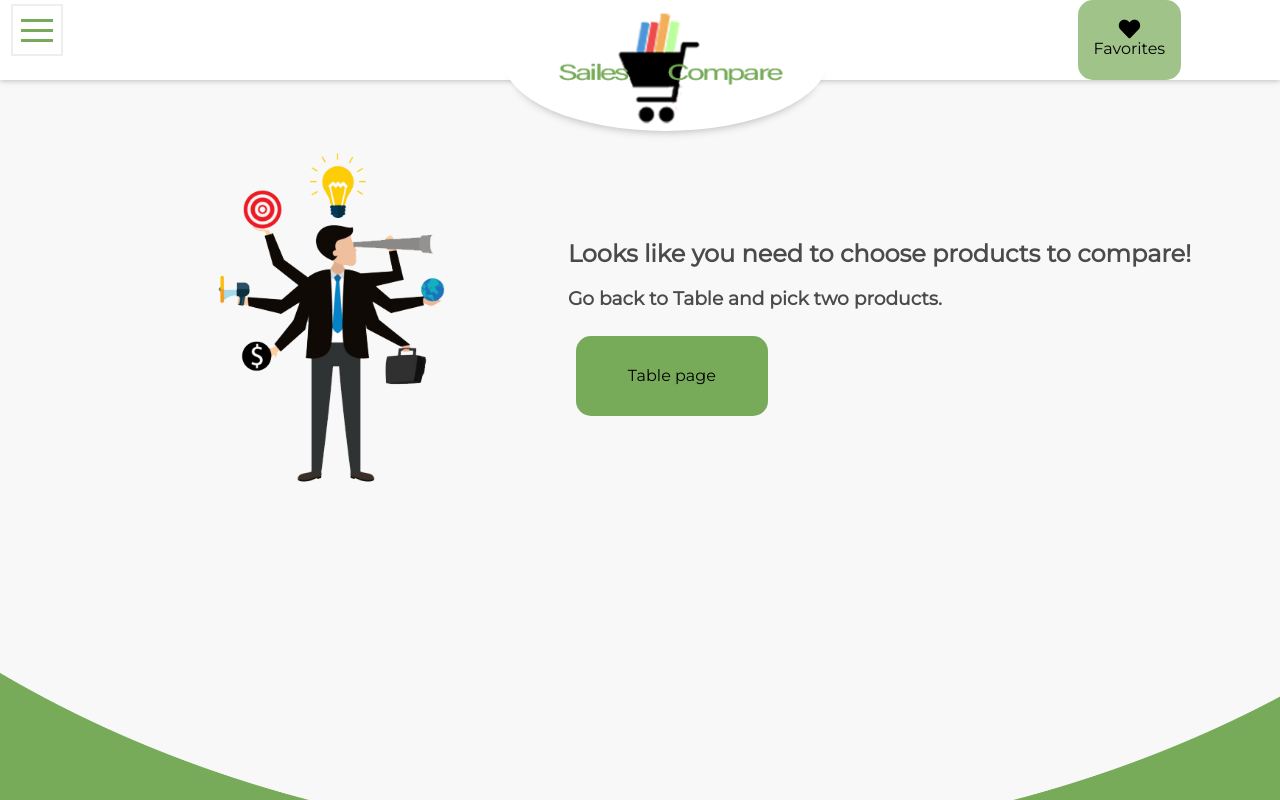
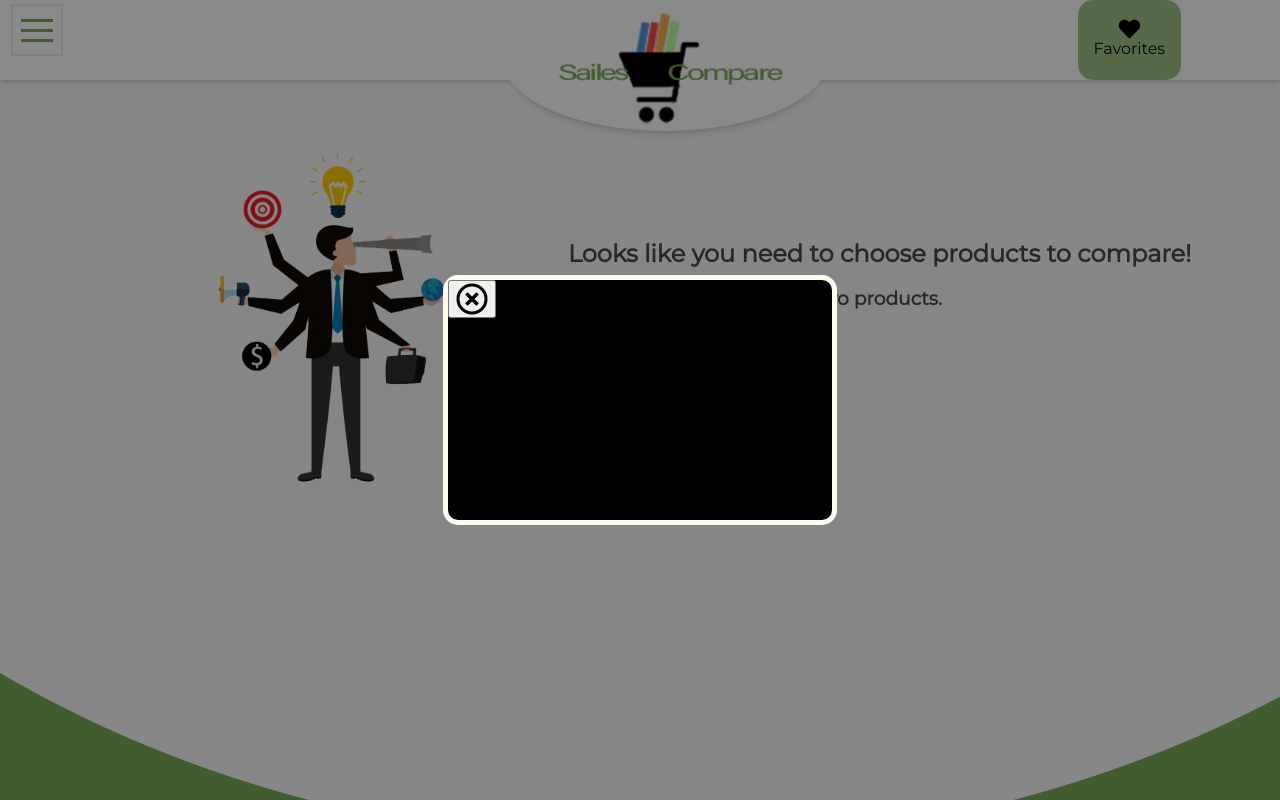
Before and after one commit to orisailes/Appleseeds-Bootcamp, a React (Create React App) app in the folder mid course project/: page /compare in a window 1280 px wide. Built offline with nearby package versions, Linux system fonts and the light colour scheme.

Commit message:
file adding

```diff
--- /dev/null
+++ b/mid course project/src/components/Adv.js
@@ -0,0 +1,15 @@
+import React from 'react'
+import './css/adv.css'
+const Adv = () => {
+    return (
+        <div className="adv-background">
+            <div className="adv-content">
+                <div className="adv">
+                <button><i className="far fa-times-circle fa-2x"></i></button>
+                </div>
+            </div>
+        </div>
+    )
+}
+
+export default Adv
--- a/mid course project/src/components/BarChart.js
+++ b/mid course project/src/components/BarChart.js
@@ -2,8 +2,6 @@ import React from 'react'
 import { Bar } from 'react-chartjs-2'
 
 function myBar({ product, color }) {
-
-    console.log(window.clien)
 
     return (
         <>
--- a/mid course project/src/components/Compare.js
+++ b/mid course project/src/components/Compare.js
@@ -1,19 +1,22 @@
-import React from 'react'
+import React, { useEffect,useState } from 'react'
 import CompareCards from './CompareCards'
 import { Link } from 'react-router-dom'
 import './css/compare.css'
 import MainImg from '../img/navImg.png'
+import Adv from './Adv'
 
 
 // get the term and company name from table component!!
 
 function Compare(props) {
+
+    const [showAd, setShowAd] = useState(false)
     let products = null;
     const dataGet = props.location.products; // get from table
     const dataFromLocalStorage = localStorage.getItem('products')
     if (dataGet) {
         products = dataGet;
-        localStorage.clear();
+        localStorage.removeItem('products')
         localStorage.setItem('products', JSON.stringify(dataGet));
     }
     if (dataGet && !localStorage.products) {
@@ -23,6 +26,13 @@ function Compare(props) {
     if (!dataGet && localStorage.products) {
         products = JSON.parse(dataFromLocalStorage);
     }
+
+    useEffect(() => {
+        setTimeout(() => {
+            setShowAd(true);
+            console.log(`adv poped`);
+        }, 3000);
+    }, [])
 
     return (
         <>
@@ -40,9 +50,14 @@ function Compare(props) {
                     </div>
                     :
                     <div className="product-cards">
-                        <CompareCards />
+                        {/* <CompareCards /> */}
                         <Link to="/compare"><button className="compare-clear-btn" onClick={() => { localStorage.clear() }}>Clear products</button></Link>
                     </div>
+                }
+                {showAd &&
+                    <>
+                       <Adv/>
+                    </>
                 }
             </div>
         </>
--- a/mid course project/src/components/CompareCards.js
+++ b/mid course project/src/components/CompareCards.js
@@ -9,7 +9,6 @@ function CompareCard() {
 
     let data = localStorage.getItem('products')
     data = JSON.parse(data);
-    console.log(data)
     return (
         <div key={data} className="compare-cards">
             <div className="flex columns">
--- a/mid course project/src/components/InfoCards.js
+++ b/mid course project/src/components/InfoCards.js
@@ -14,14 +14,28 @@ function Cards({ product, company }) {
         אנליסט: אנליסט,
         הראל: הראל,
     }
-
+    debugger;
+    let userFavoriteItems = JSON.parse(localStorage.getItem('favorites')) || [];
+    userFavoriteItems = userFavoriteItems.map(item => item.id)
     const handleSave = (e) => {
         const classes = e.currentTarget.className;
         classes.split(' ').includes('green') ?
             e.currentTarget.classList.remove('green') :
             e.currentTarget.classList.add('green');
+        debugger;
+        // let helper = JSON.parse(localStorage.getItem('favorites')) || [];
+        // helper.push(product)
+        // localStorage.setItem('favorites', JSON.stringify(helper));
+        userFavoriteItems = JSON.parse(localStorage.getItem('favorites')) || [];
+        if (userFavoriteItems.length) {
+            userFavoriteItems = userFavoriteItems.map(item => item.id)
+        }
+        console.log(product)
         let helper = JSON.parse(localStorage.getItem('favorites')) || [];
-        helper.push(product)
+        if (!userFavoriteItems.includes(product.id)) helper.push(product)
+        else {
+            helper = helper.filter((item) => item.id !== product.id)
+        }
         localStorage.setItem('favorites', JSON.stringify(helper));
     }
     return (
@@ -29,7 +43,7 @@ function Cards({ product, company }) {
             <div className="product-info-card-header-wrapper">
                 <h2 className="product-info-card-header">{product.name}</h2>
                 <img className="product-info-card-image" src={images[company]} alt={company} />
-                <button className="info-card-add-to-favorite" onClick={(e) => handleSave(e)}><i className="far fa-heart fa-2x"></i> <i className="fas fa-plus fa-lg"></i></button>
+                <button className={`info-card-add-to-favorite ${userFavoriteItems.includes(product.id) ? "green" : ""}`} onClick={(e) => handleSave(e)}><i className="far fa-heart fa-2x"></i> <i className="fas fa-plus fa-lg"></i></button>
             </div>
             <div className="product-info-card-wrapper">
                 <div className="product-info-card">
--- a/mid course project/src/components/Table.js
+++ b/mid course project/src/components/Table.js
@@ -155,7 +155,6 @@ function Table() {
         if (action === 'compare') {
             let temp;
             //* validation and delete if double click.
-            debugger
             switch (productsToCompare.length) {
                 case 0:
                     found.push(company)
@@ -188,7 +187,6 @@ function Table() {
                     break;
             }
         } else if (action === 'save') {
-            debugger;
             let userFavoriteItems = JSON.parse(localStorage.getItem('favorites')) || [];
             if (userFavoriteItems.length) {
                 userFavoriteItems = userFavoriteItems.map(item => item.id)
@@ -198,7 +196,6 @@ function Table() {
             else{
                 helper = helper.filter((item)=>item.id !==id)
             }
-            console.log(helper)
             localStorage.setItem('favorites', JSON.stringify(helper));
         }
     }
@@ -366,13 +363,13 @@ function Table() {
                             <td>{item.id || 'N/A'}</td>
                             <td>{item.name || 'N/A'}</td>
                             <td>{item.manageBy || 'N/A'}</td>
-                            <td className={(item.avgAnnnualManagmentFee > 0.01 && item.avgAnnnualManagmentFee < 0.3) && "green"}>{item.avgAnnnualManagmentFee || 'N/A'}</td>
-                            <td className={(item.thisMonthYield > 2) ? "green" : item.thisMonthYield < -0.7 && "red"}>{item.thisMonthYield || 'N/A'}</td>
+                            <td className={(item.avgAnnnualManagmentFee > 0.01 && item.avgAnnnualManagmentFee < 0.3) ? "green" : ""}>{item.avgAnnnualManagmentFee || 'N/A'}</td>
+                            <td className={(item.thisMonthYield > 2) ? "green" : item.thisMonthYield < -0.7 ? "red" : ""}>{item.thisMonthYield || 'N/A'}</td>
                             <td>{item.yearToDateYield || 'N/A'}</td>
-                            <td className={(item.avgAnnualYield3Years > 7 && item.avgAnnualYield3Years > 0.01) ? "green" : (item.avgAnnualYield3Years < 1 && item.avgAnnualYield3Years > 0.01) && "red"}>{item.avgAnnualYield3Years || 'N/A'}</td>
-                            <td className={(item.avgAnnualYield5Years > 9 && item.avgAnnualYield5Years > 0.01) ? "green" : (item.avgAnnualYield5Years < 1.5 && item.avgAnnualYield5Years > 0.01) && "red"}>{item.avgAnnualYield5Years || 'N/A'}</td>
-                            <td className={(item.past3YearsYield > 30 && item.past3YearsYield > 0.01) ? "green" : (item.past3YearsYield < 4.5 && item.past3YearsYield > 0.01) && "red"}>{item.past3YearsYield || 'N/A'}</td>
-                            <td className={(item.past5YearsYield > 50 && item.past5YearsYield > 0.01) ? "green" : (item.past5YearsYield < 10 && item.past5YearsYield > 0.01) && "red"}>{item.past5YearsYield || 'N/A'}</td>
+                            <td className={(item.avgAnnualYield3Years > 7 && item.avgAnnualYield3Years > 0.01) ? "green" : (item.avgAnnualYield3Years < 1 && item.avgAnnualYield3Years > 0.01) ? "red": ""}>{item.avgAnnualYield3Years || 'N/A'}</td>
+                            <td className={(item.avgAnnualYield5Years > 9 && item.avgAnnualYield5Years > 0.01) ? "green" : (item.avgAnnualYield5Years < 1.5 && item.avgAnnualYield5Years > 0.01) ? "red": ""}>{item.avgAnnualYield5Years || 'N/A'}</td>
+                            <td className={(item.past3YearsYield > 30 && item.past3YearsYield > 0.01) ? "green" : (item.past3YearsYield < 4.5 && item.past3YearsYield > 0.01) ? "red": ""}>{item.past3YearsYield || 'N/A'}</td>
+                            <td className={(item.past5YearsYield > 50 && item.past5YearsYield > 0.01) ? "green" : (item.past5YearsYield < 10 && item.past5YearsYield > 0.01) ? "red": ""}>{item.past5YearsYield || 'N/A'}</td>
                             <td>
                                 <button className={`add-to-favorite ${userFavoriteItems.includes(item.id) ? "green" : ""}`} onClick={(e) => {
                                     handleOptionClick(e, item.id, item.company, 'save', item)
--- /dev/null
+++ b/mid course project/src/components/css/adv.css
@@ -0,0 +1,36 @@
+.adv-background {
+    background: rgba(0, 0, 0, 0.459);
+    height: 100vh;
+    width: 100vw;
+    display: flex;
+    justify-content: center;
+    align-items: center;
+    position: absolute;
+    top: 0;
+    left: 0;
+    z-index: 12312313;
+}
+
+.adv-content {
+    height: 30vh;
+    width: 30vw;
+    border: 5px solid floralwhite;
+    border-radius: 15px;
+    position: relative;
+    background: black;
+}
+
+.adv {
+    position: relative;
+    display: flex;
+}
+
+.adv button {
+    /* background: none; */
+    /* outline: none; */
+    /* border: none; */
+    /* position: absolute; */
+    /* top: 0; */
+    /* left: 0; */
+    /* z-index: 123132; */
+}
```
